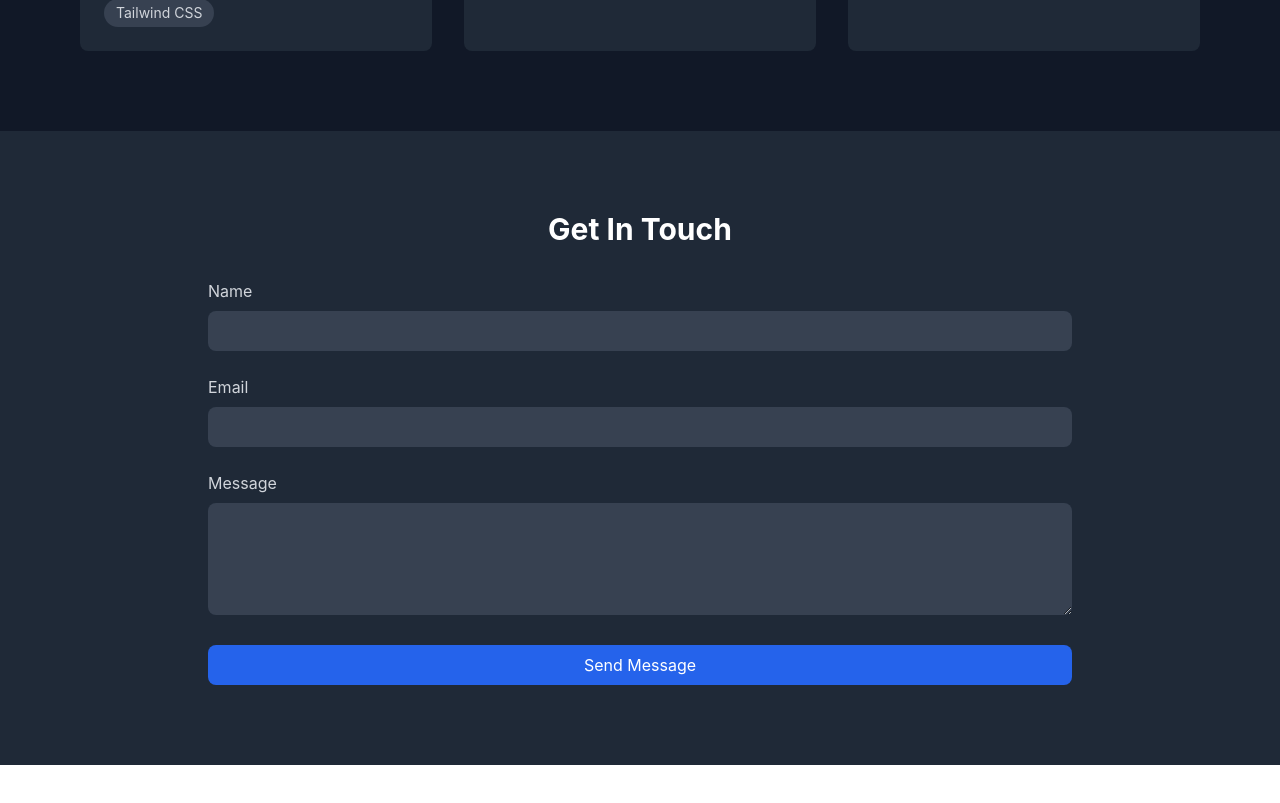
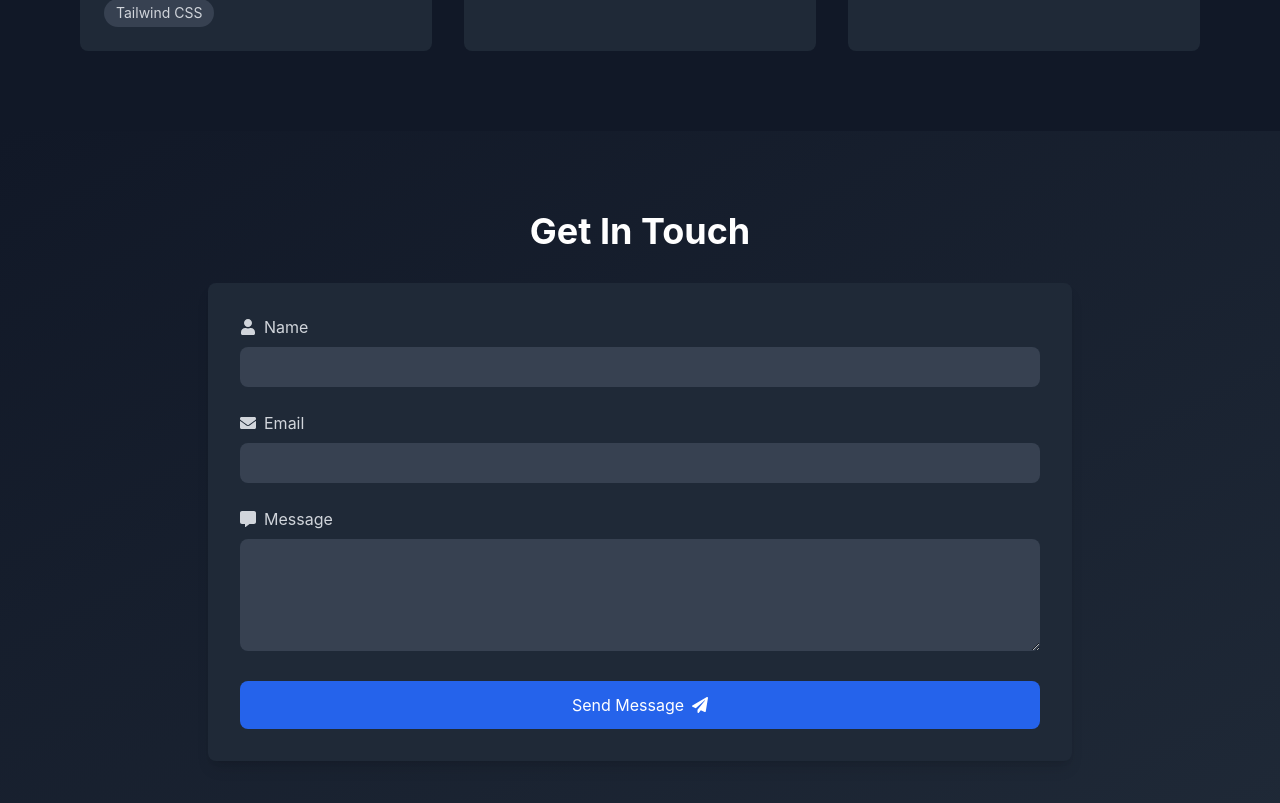
Before and after one commit to sirimal2002/sirima-portfolio, a React (Vite) app: page / in a window 1280 px wide. Shown: the part 1317-2120 px from the top of the page. Before the commit the page ends 2082 px from the top, so only its background shows below. Built offline with nearby package versions, Linux system fonts and the light colour scheme.

Commit message:
:art: style contact section

```diff
--- a/src/components/Contact.jsx
+++ b/src/components/Contact.jsx
@@ -1,48 +1,135 @@
+import { useState } from "react";
+import { motion } from "framer-motion";
+import { FaPaperPlane, FaUser, FaEnvelope, FaCommentAlt } from "react-icons/fa";
+
 export default function Contact() {
+  const [isSubmitting, setIsSubmitting] = useState(false);
+  const [isSubmitted, setIsSubmitted] = useState(false);
+
+  const handleSubmit = (e) => {
+    e.preventDefault();
+    setIsSubmitting(true);
+    // Simulate form submission
+    setTimeout(() => {
+      setIsSubmitting(false);
+      setIsSubmitted(true);
+    }, 2000);
+  };
+
+  const inputVariants = {
+    focus: { scale: 1.05, transition: { type: "spring", stiffness: 300 } },
+  };
+
   return (
-    <div className="py-20 bg-gray-800">
+    <div className="py-20 bg-gradient-to-br from-gray-900 to-gray-800">
       <div className="max-w-4xl mx-auto px-4">
-        <h2 className="text-3xl font-bold text-white mb-8 text-center">
+        <motion.h2
+          className="text-4xl font-bold text-white mb-8 text-center"
+          initial={{ opacity: 0, y: -20 }}
+          animate={{ opacity: 1, y: 0 }}
+          transition={{ duration: 0.5 }}
+        >
           Get In Touch
-        </h2>
-        <form className="space-y-6">
+        </motion.h2>
+        {!isSubmitted ? (
+          <motion.form
+            className="space-y-6 bg-gray-800 p-8 rounded-lg shadow-lg"
+            initial={{ opacity: 0 }}
+            animate={{ opacity: 1 }}
+            transition={{ duration: 0.5, delay: 0.2 }}
+            onSubmit={handleSubmit}
+          >
             <div>
-            <label htmlFor="name" className="block text-gray-300 mb-2">
+              <label
+                htmlFor="name"
+                className="block text-gray-300 mb-2 flex items-center"
+              >
+                <FaUser className="mr-2" />
                 Name
               </label>
-            <input
+              <motion.input
                 type="text"
                 id="name"
                 className="w-full px-4 py-2 bg-gray-700 text-white rounded-lg focus:outline-none focus:ring-2 focus:ring-blue-500"
+                whileFocus="focus"
+                variants={inputVariants}
               />
             </div>
             <div>
-            <label htmlFor="email" className="block text-gray-300 mb-2">
+              <label
+                htmlFor="email"
+                className="block text-gray-300 mb-2 flex items-center"
+              >
+                <FaEnvelope className="mr-2" />
                 Email
               </label>
-            <input
+              <motion.input
                 type="email"
                 id="email"
                 className="w-full px-4 py-2 bg-gray-700 text-white rounded-lg focus:outline-none focus:ring-2 focus:ring-blue-500"
+                whileFocus="focus"
+                variants={inputVariants}
               />
             </div>
             <div>
-            <label htmlFor="message" className="block text-gray-300 mb-2">
+              <label
+                htmlFor="message"
+                className="block text-gray-300 mb-2 flex items-center"
+              >
+                <FaCommentAlt className="mr-2" />
                 Message
               </label>
-            <textarea
+              <motion.textarea
                 id="message"
-              rows="4"
+                rows={4}
                 className="w-full px-4 py-2 bg-gray-700 text-white rounded-lg focus:outline-none focus:ring-2 focus:ring-blue-500"
-            ></textarea>
+                whileFocus="focus"
+                variants={inputVariants}
+              ></motion.textarea>
             </div>
-          <button
+            <motion.button
               type="submit"
-            className="w-full bg-blue-600 text-white py-2 px-4 rounded-lg hover:bg-blue-700 transition"
+              className="w-full bg-blue-600 text-white py-3 px-4 rounded-lg hover:bg-blue-700 transition flex items-center justify-center"
+              whileHover={{ scale: 1.05 }}
+              whileTap={{ scale: 0.95 }}
+              disabled={isSubmitting}
             >
+              {isSubmitting ? (
+                <motion.div
+                  className="w-6 h-6 border-t-2 border-white rounded-full"
+                  animate={{ rotate: 360 }}
+                  transition={{ duration: 1, repeat: Infinity, ease: "linear" }}
+                ></motion.div>
+              ) : (
+                <>
                   Send Message
-          </button>
-        </form>
+                  <FaPaperPlane className="ml-2" />
+                </>
+              )}
+            </motion.button>
+          </motion.form>
+        ) : (
+          <motion.div
+            className="bg-gray-800 p-8 rounded-lg shadow-lg text-center"
+            initial={{ opacity: 0, scale: 0.8 }}
+            animate={{ opacity: 1, scale: 1 }}
+            transition={{ duration: 0.5 }}
+          >
+            <motion.div
+              className="text-green-400 text-6xl mb-4"
+              initial={{ scale: 0 }}
+              animate={{ scale: 1, rotate: 720 }}
+              transition={{ type: "spring", stiffness: 260, damping: 20 }}
+            >
+              ✓
+            </motion.div>
+            <h3 className="text-2xl font-bold text-white mb-4">Thank You!</h3>
+            <p className="text-gray-300">
+              Your message has been sent successfully. We&apos;ll get back to
+              you soon!
+            </p>
+          </motion.div>
+        )}
       </div>
     </div>
   );
```
Lines whose indentation alone changed are shown as unchanged.
